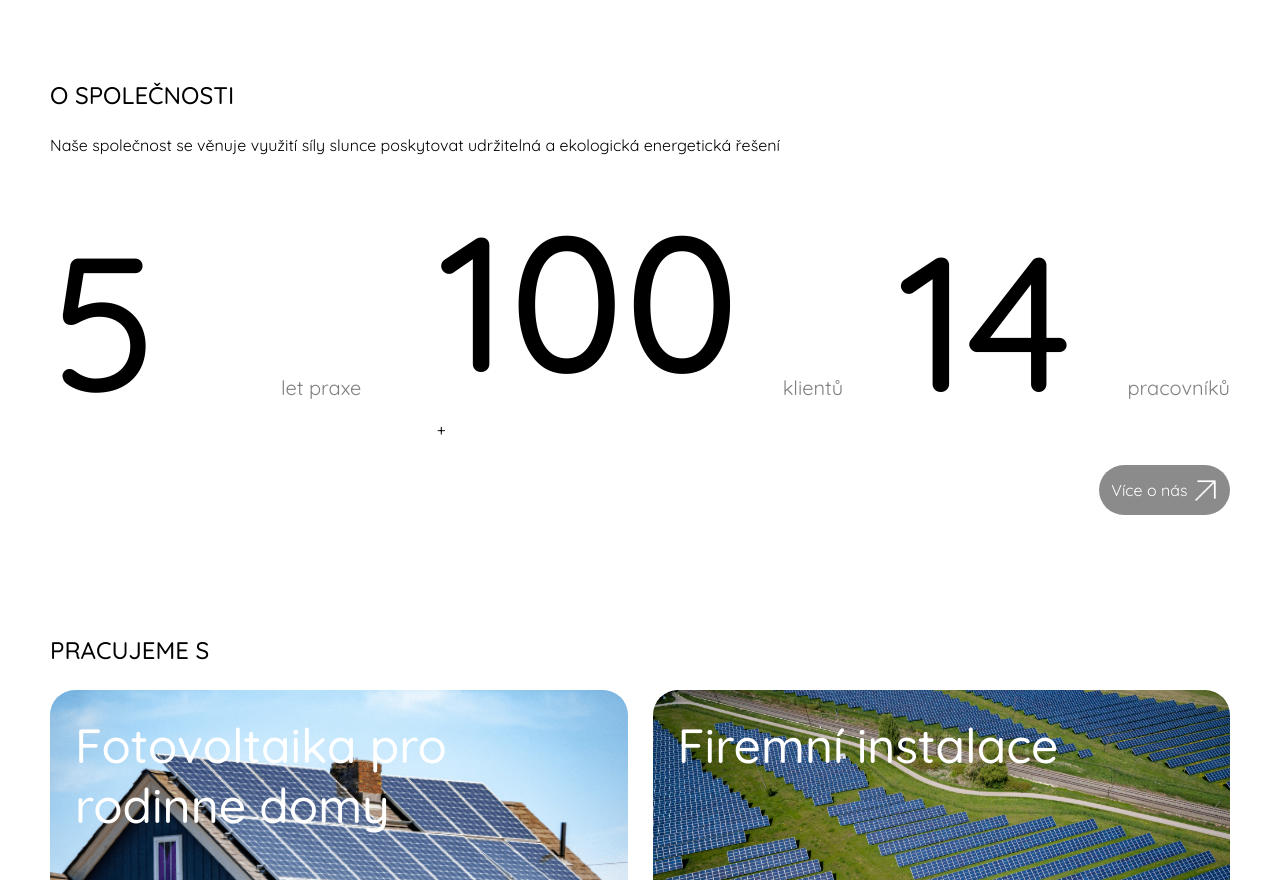
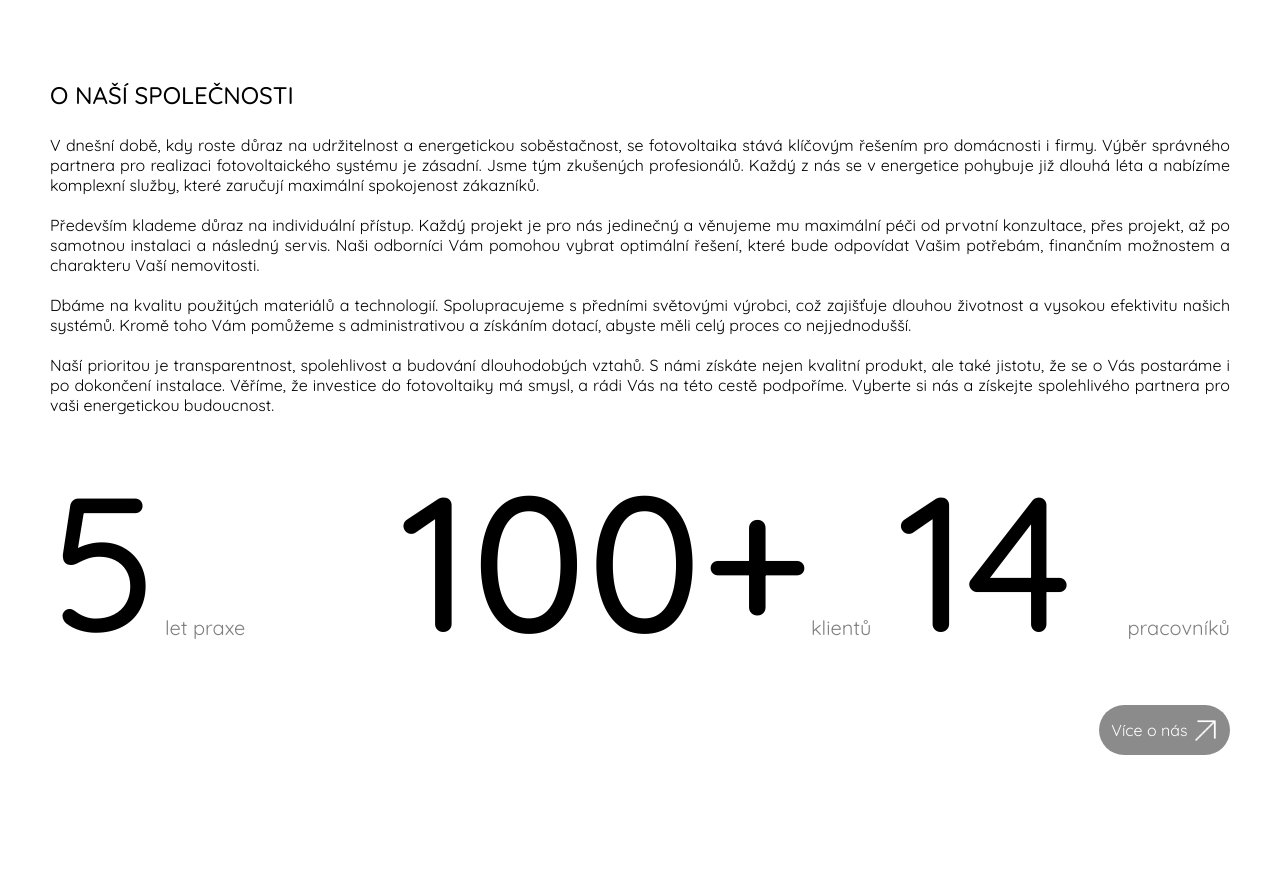
Before and after one commit to stepandordiai/fve-stavby, a React (Vite) app: page / in a window 1280 px wide. Shown: the part 820-1700 px from the top of the page. Built offline with nearby package versions, Linux system fonts and the light colour scheme.

Commit message:
v2.7.2 Update HomeAboutCompany

```diff
--- a/src/components/HomeAboutCompany/HomeAboutCompany.jsx
+++ b/src/components/HomeAboutCompany/HomeAboutCompany.jsx
@@ -67,15 +67,16 @@ const HomeAboutCompany = () => {
 
     useEffect(() => {
         let valueDisplays = document.querySelectorAll(".counter-wrapper");
+        const valueWrappers = document.querySelectorAll(".value-wrapper");
         let interval = 1000;
 
-        valueDisplays.forEach((valueDisplay) => {
+        valueDisplays.forEach((valueDisplay, index) => {
             let isUsed = false;
             addEventListener("scroll", () => {
                 const valueDisplayRect =
                     valueDisplay.getBoundingClientRect().top;
-                const valueText = valueDisplay.offsetWidth;
-                if (valueDisplayRect < window.innerHeight - 100) {
+                const valueText = valueWrappers[index].offsetWidth;
+                if (valueDisplayRect < window.innerHeight) {
                     if (!isUsed) {
                         let startValue = 0;
                         let endValue = parseInt(
@@ -87,12 +88,14 @@ const HomeAboutCompany = () => {
                         function start() {
                             let counter = setTimeout(() => {
                                 startValue += 1;
-                                valueDisplay.style.width = `${valueText}px`;
+                                valueWrappers[
+                                    index
+                                ].style.width = `${valueText}px`;
                                 valueDisplay.textContent = startValue;
 
                                 // I tried to increase duration every loop so counter end up smoothly
 
-                                duration += 0.1;
+                                duration += 0.5;
                                 if (startValue == endValue) {
                                     clearTimeout(counter);
                                 } else {
@@ -111,30 +114,61 @@ const HomeAboutCompany = () => {
 
     return (
         <div className="home-about-company">
-            <h2 className="about-company__title">O společnosti</h2>
+            <h2 className="about-company__title">O naší společnosti</h2>
             <p className="about-company__sec-title">
-                Naše společnost se věnuje využití síly slunce poskytovat
-                udržitelná a ekologická energetická řešení
+                V dnešní době, kdy roste důraz na udržitelnost a energetickou
+                soběstačnost, se fotovoltaika stává klíčovým řešením pro
+                domácnosti i firmy. Výběr správného partnera pro realizaci
+                fotovoltaického systému je zásadní. Jsme tým zkušených
+                profesionálů. Každý z nás se v energetice pohybuje již dlouhá
+                léta a nabízíme komplexní služby, které zaručují maximální
+                spokojenost zákazníků.
+                <br />
+                <br />
+                Především klademe důraz na individuální přístup. Každý projekt
+                je pro nás jedinečný a věnujeme mu maximální péči od prvotní
+                konzultace, přes projekt, až po samotnou instalaci a následný
+                servis. Naši odborníci Vám pomohou vybrat optimální řešení,
+                které bude odpovídat Vašim potřebám, finančním možnostem a
+                charakteru Vaší nemovitosti.
+                <br />
+                <br />
+                Dbáme na kvalitu použitých materiálů a technologií.
+                Spolupracujeme s předními světovými výrobci, což zajišťuje
+                dlouhou životnost a vysokou efektivitu našich systémů. Kromě
+                toho Vám pomůžeme s administrativou a získáním dotací, abyste
+                měli celý proces co nejjednodušší.
+                <br />
+                <br />
+                Naší prioritou je transparentnost, spolehlivost a budování
+                dlouhodobých vztahů. S námi získáte nejen kvalitní produkt, ale
+                také jistotu, že se o Vás postaráme i po dokončení instalace.
+                Věříme, že investice do fotovoltaiky má smysl, a rádi Vás na
+                této cestě podpoříme. Vyberte si nás a získejte spolehlivého
+                partnera pro vaši energetickou budoucnost.
             </p>
             <div className="about-company__counter-container">
                 <div className="counter">
-                    <p className="counter-wrapper" data-val="5">
-                        00
+                    <p className="counter-wrapper value-wrapper" data-val="5">
+                        0
                     </p>
                     <p>let praxe</p>
                 </div>
                 <div className="counter">
-                    <div>
-                        <p className="counter-wrapper" data-val="100">
+                    <p>
+                        <span
+                            className="counter-wrapper value-wrapper"
+                            data-val="100"
+                        >
                             000
-                        </p>
+                        </span>
                         <span>+</span>
-                    </div>
+                    </p>
 
                     <p>klientů</p>
                 </div>
                 <div className="counter">
-                    <p className="counter-wrapper" data-val="14">
+                    <p className="counter-wrapper value-wrapper" data-val="14">
                         00
                     </p>
                     <p>pracovníků</p>
--- a/src/components/HomeAboutCompany/HomeAboutCompany.scss
+++ b/src/components/HomeAboutCompany/HomeAboutCompany.scss
@@ -14,6 +14,10 @@
     }
 
     text-transform: uppercase;
+}
+
+.about-company__sec-title {
+    text-align: justify;
 }
 
 .about-company__counter-container {
@@ -48,6 +52,12 @@
 
 .counter:nth-child(3) {
     justify-content: flex-end;
+}
+
+.counter-plus {
+    display: flex;
+    justify-content: center;
+    align-items: center;
 }
 
 .about-company__link {
```
